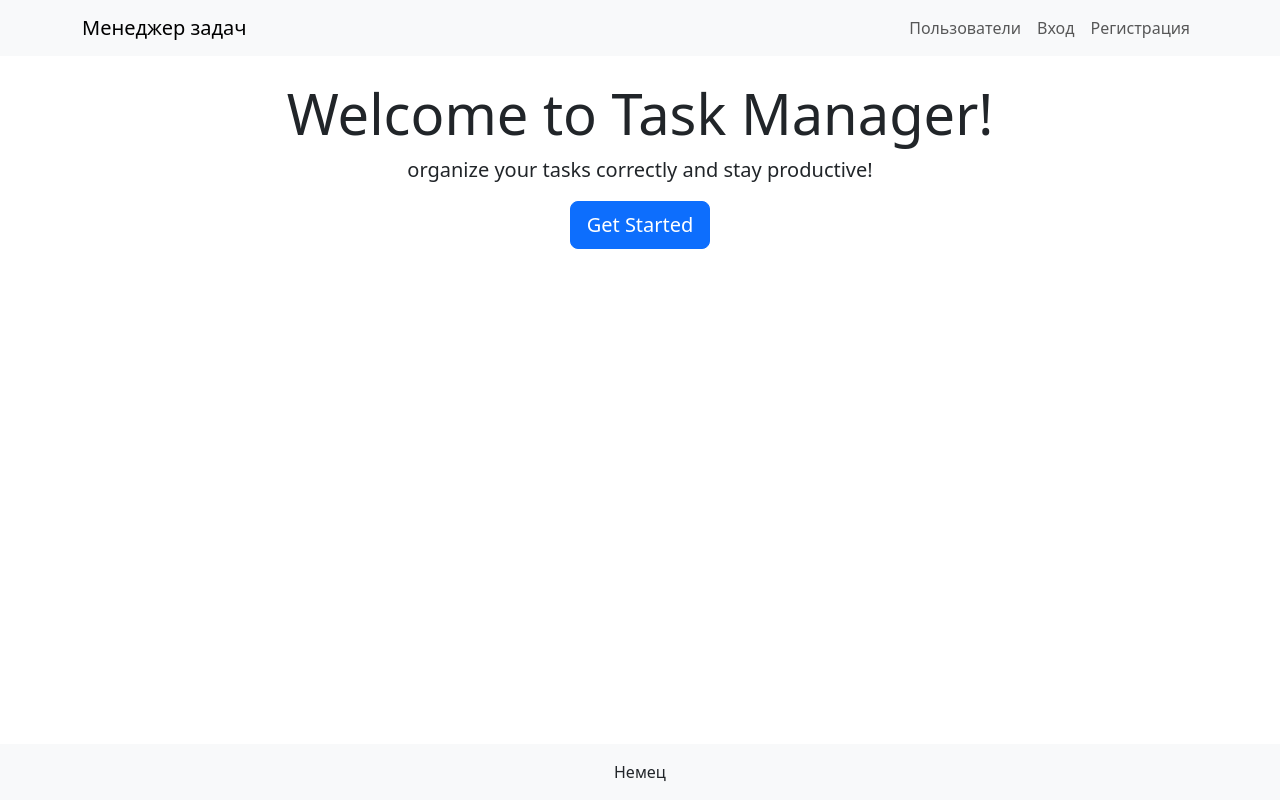
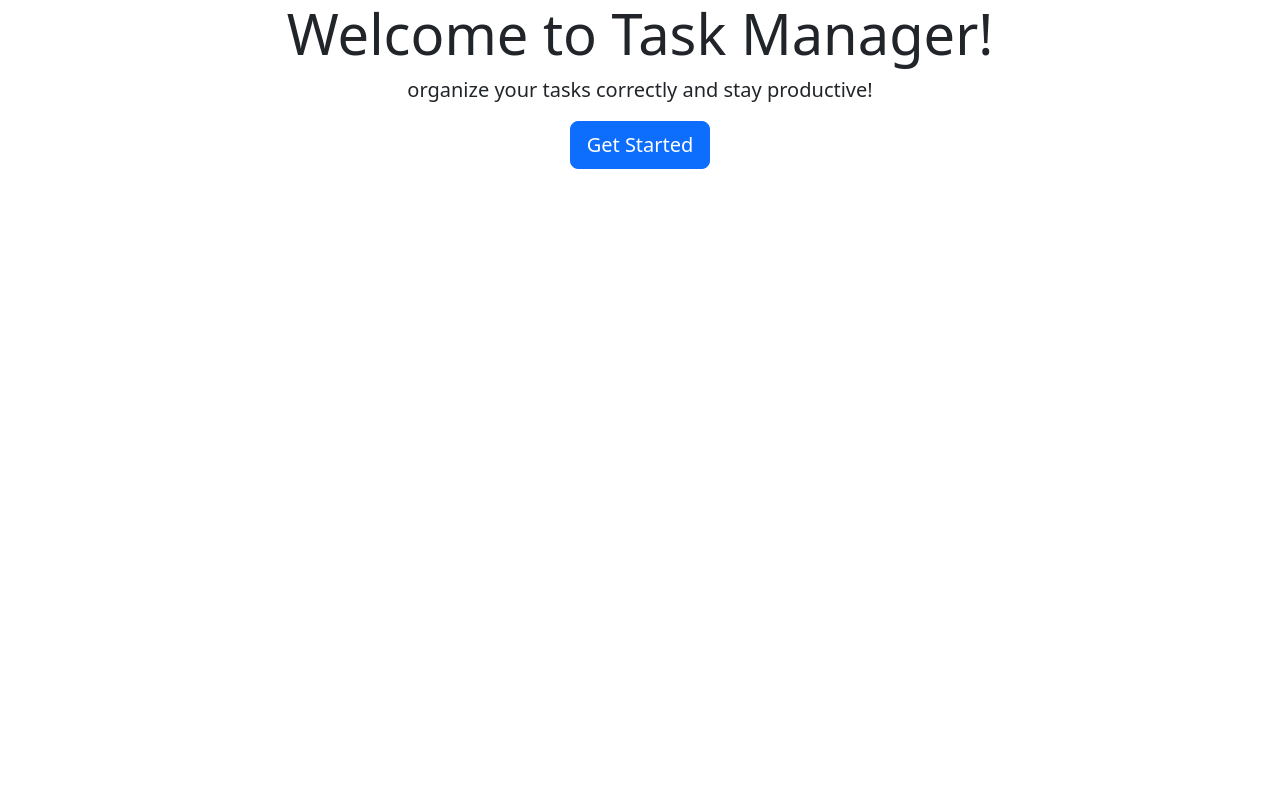
Before and after one commit to kamusia/python-project-52, a Django app: page / in a window 1280 px wide. Run offline with Django 4.2, Linux system fonts and the light colour scheme; some libraries are stand-ins or nearby versions.

Commit message:
fix step 2

```diff
--- a/pyproject.toml
+++ b/pyproject.toml
@@ -7,7 +7,6 @@ requires-python = ">=3.12"
 dependencies = [
     "dj-database-url>=2.3.0",
     "django>=5.2.1",
-    "django-bootstrap5>=25.1",
     "gunicorn>=23.0.0",
     "psycopg2-binary>=2.9.10",
     "python-dotenv>=1.1.0",
--- a/task_manager/settings.py
+++ b/task_manager/settings.py
@@ -44,7 +44,6 @@ INSTALLED_APPS = [
     'django.contrib.messages',
     'django.contrib.staticfiles',
     'task_manager',
-    'django_bootstrap5',
 ]
 
 MIDDLEWARE = [
--- a/task_manager/templates/base.html
+++ b/task_manager/templates/base.html
@@ -1,36 +1,21 @@
-{% load bootstrap5 %}
 <!DOCTYPE html>
-<html lang="en">
+<html lang="ru">
 <head>
     <meta charset="UTF-8">
     <meta name="viewport" content="width=device-width, initial-scale=1">
     <title>Менеджер задач</title>
-    {% bootstrap_css %}
-    {% bootstrap_javascript %}
+    <!-- Bootstrap CSS -->
+    <link crossorigin="anonymous" href="https://cdn.jsdelivr.net/npm/bootstrap@5.3.3/dist/css/bootstrap.min.css"
+          integrity="sha384-QWTKZyjpPEjISv5WaRU9OFeRpok6YctnYmDr5pNlyT2bRjXh0JMhjY6hW+ALEwIH"
+          rel="stylesheet">
 </head>
-<body class="d-flex flex-column min-vh-100">
-    <!-- Навигация -->
-    <nav class="navbar navbar-expand-lg navbar-light bg-light mb-4">
-        <div class="container">
-            <a class="navbar-brand" href="/">Менеджер задач</a>
-            <div class="navbar-nav">
-                <a class="nav-link" href="#">Пользователи</a>
-                <a class="nav-link" href="#">Вход</a>
-                <a class="nav-link" href="#">Регистрация</a>
-            </div>
-        </div>
-    </nav>
+<body>
+    {% block content %}{% endblock %}
 
-    <!-- Контент -->
-    <main class="container flex-grow-1">
-        {% block content %}{% endblock %}
-    </main>
-
-    <!-- Футер -->
-    <footer class="bg-light py-3 mt-auto">
-        <div class="container text-center">
-            <span>Немец</span>
-        </div>
-    </footer>
+    <!-- Bootstrap JS -->
+    <script crossorigin="anonymous"
+            src="https://cdn.jsdelivr.net/npm/bootstrap@5.3.3/dist/js/bootstrap.bundle.min.js"
+            integrity="sha384-YvpcrYf0tY3lHB60NNkmXc5s9fDVZLESaAA55NDzOxhy9GkcIdslK1eN7N6jIeHz"
+            defer></script>
 </body>
 </html>
```
Also changed, not shown: 1 other file.
